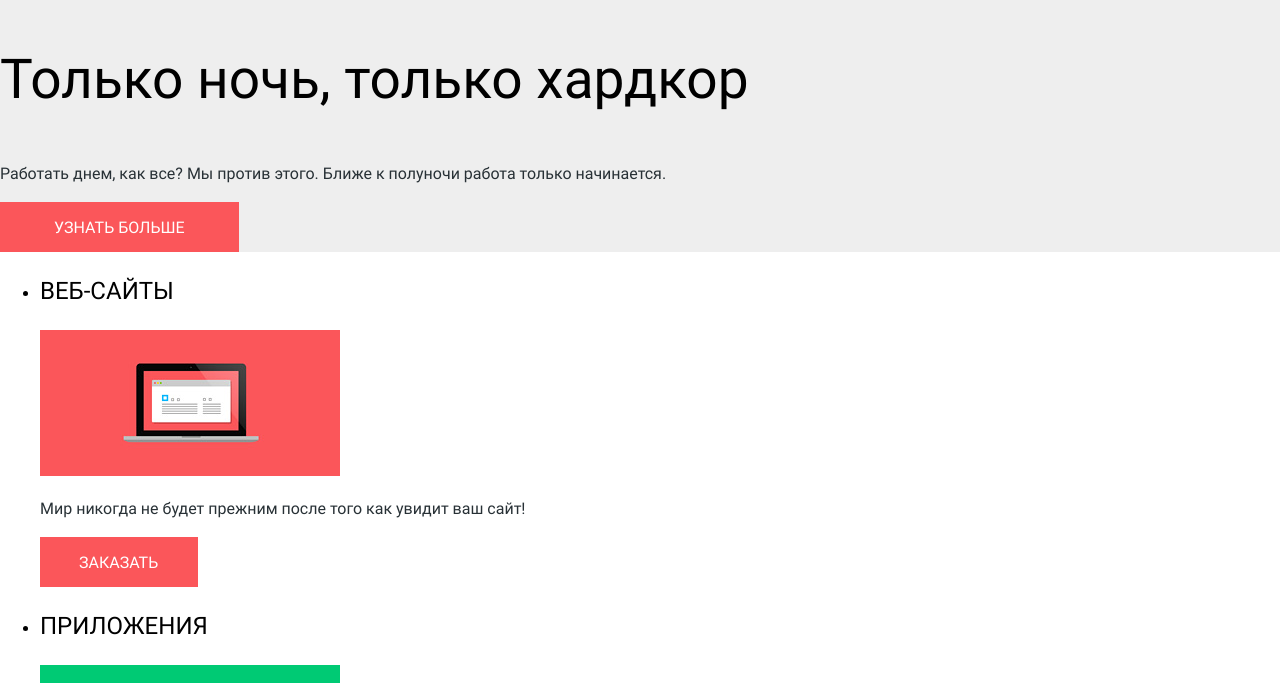
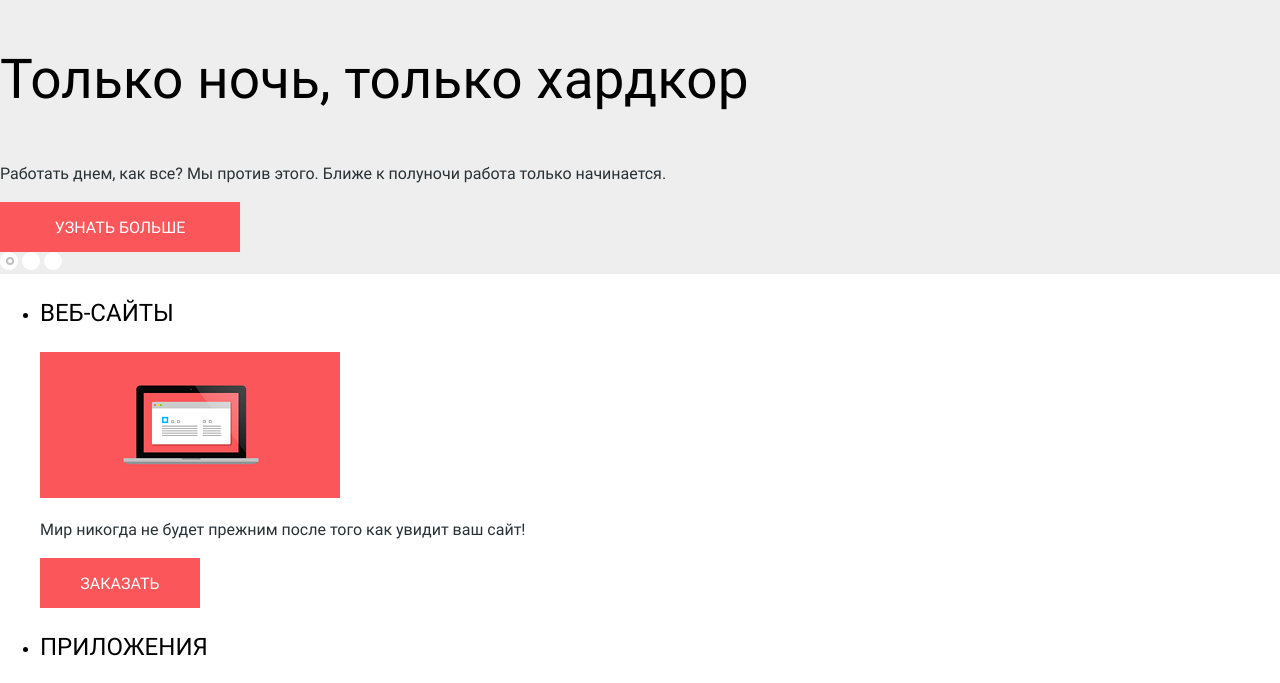
Before and after one commit to EugeneHorungy/1696385-nerds-30, a plain HTML site: page index.html in a window 1280 px wide. Shown: the part 749-1432 px from the top of the page. Drawn offline with Linux system fonts and the light colour scheme.

Commit message:
edits after review

```diff
--- a/css/style.css
+++ b/css/style.css
@@ -38,6 +38,7 @@
   --gray-7: #b4b9bb;
   --gray-8: #dfdfdf;
   --gray-9: #d5d5d5;
+  --gray-10: #c1c1c1;
   --dark-gray: #283136;
   --black: #000000;
   --black-transparent: rgba(0, 1, 1, 0.1);
@@ -68,6 +69,8 @@
   --btn-bg-yellow: var(--yellow);
   --btn-bg-yellow-hover: var(--extra-yellow);
   --btn-bg-yellow-active: var(--dark-yellow);
+  --btn-bg-slider: var(--white);
+  --btn-slider-border: var(--gray-10);
   --social-bg-color: var(--gray-3);
   --social-bg-hover-color: var(--extra-red);
   --social-bg-active-color: var(--dark-red);
@@ -93,6 +96,12 @@
   --font-weight-normal: 400;
   --font-weight-medium: 500;
   --font-weight-bold: 700;
+}
+
+*,
+*::before,
+*::after {
+  box-sizing: border-box;
 }
 
 a {
@@ -178,7 +187,9 @@ a {
 }
 
 .slider-item-btn {
-  padding: 17px 54px 15px;
+  padding: 17px 10px 15px;
+  min-width: 240px;
+  text-align: center;
   background-color: var(--btn-bg-red);
 }
 
@@ -189,6 +200,27 @@ a {
 .slider-item-btn:active {
   color: var(--btn-text-color-transparent);
   background-color: var(--btn-bg-red-active);
+}
+
+.slider-pag-btn {
+  position: relative;
+  width: 18px;
+  height: 18px;
+  background-color: var(--btn-bg-slider);
+  border: none;
+  border-radius: 50%;
+  cursor: pointer;
+}
+
+.slider-pug-btn-active::after {
+  content: "";
+  position: absolute;
+  width: 8px;
+  height: 8px;
+  top: 5px;
+  left: 5.5px;
+  border: 2px solid var(--btn-slider-border);
+  border-radius: 50%;
 }
 
 /* Products */
@@ -214,7 +246,9 @@ a {
 }
 
 .products-item-link {
-  padding: 17px 40px 15px 39px;
+  padding: 17px 10px 15px;
+  min-width: 160px;
+  text-align: center;
 }
 
 .products-item-link-sites {
@@ -335,7 +369,9 @@ a {
 }
 
 .contacts-link {
-  padding: 17px 44px 15px;
+  padding: 17px 10px 15px;
+  min-width: 219px;
+  text-align: center;
   background-color: var(--btn-bg-red);
 }
 
@@ -473,8 +509,10 @@ a {
 }
 
 .card-price {
+  padding: 17px 10px 15px;
+  min-width: 200px;
+  text-align: center;
   background-color: var(--btn-bg-red);
-  padding: 17px 72px 15px;
 }
 
 .templates-pagination-item-link {
--- a/index.html
+++ b/index.html
@@ -40,6 +40,11 @@
         <p class="slider-item-text">Работать днем, как все? Мы против этого. Ближе к полуночи работа только начинается.</p>
         <a class="slider-item-btn button" href="#">Узнать больше</a>
       </div>
+      <div class="slider-pag">
+        <button class="slider-pag-btn slider-pag-btn-first slider-pug-btn-active" type="button"></button>
+        <button class="slider-pag-btn slider-pag-btn-second" type="button"></button>
+        <button class="slider-pag-btn slider-pag-btn-third" type="button"></button>
+      </div>
     </section>
     <section class="products">
       <h2 class="visually-hidden">Наши продукты</h2>
@@ -76,7 +81,6 @@
         </ul>
       </div>
       <div>
-        <img class="info-img" src="./img/nerds-img.png" alt="" width="360" height="208">
         <h2 class="info-head">с 2004 года любим точность во всем:</h2>
         <dl class="info-features">
           <dt class="info-features-item">Уровень самоотдачи</dt>
```
Also changed, not shown: catalog.html (+12 -0 lines).
